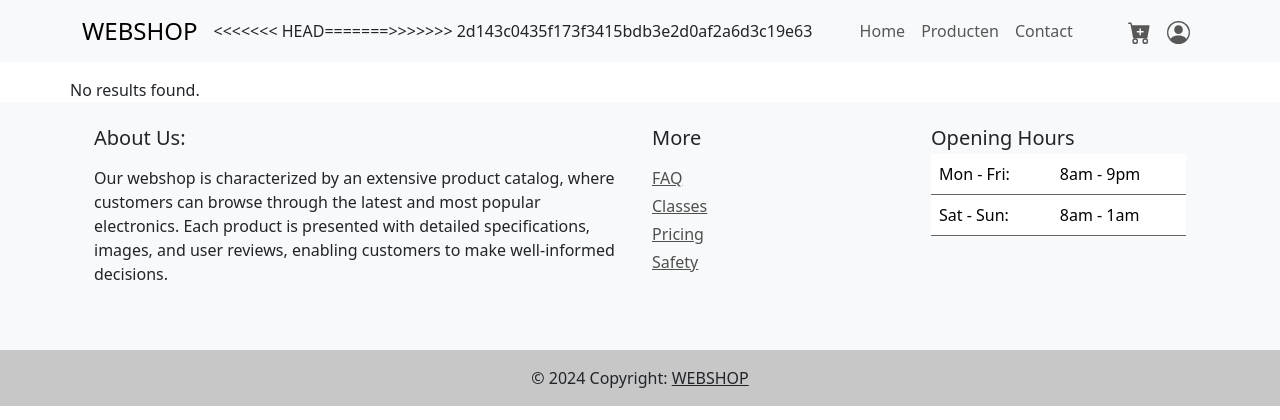
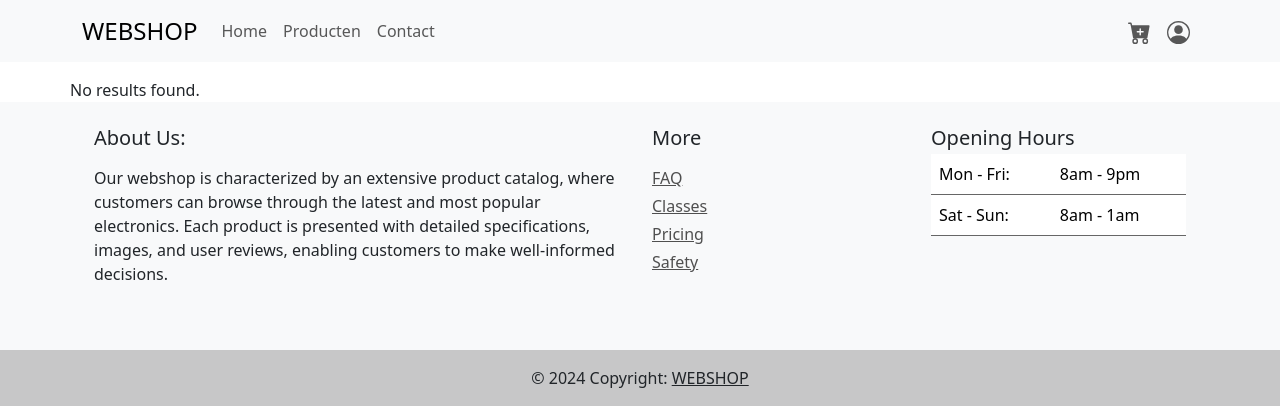
Before and after one commit to dillon-bhatha/backend-eindproject, a PHP site: page /pdo.php in a window 1280 px wide. Shown: the top 420 px of the page. Run offline with PHP 8.4, Linux system fonts and the light colour scheme; data that the repository does not hold is empty.

Commit message:
aanpassingen

```diff
--- a/admin.php
+++ b/admin.php
@@ -18,11 +18,6 @@ if (isset($_POST['add'])) {
         VALUES (:name, :prijs, :info, :foto)";
 
     $pdoresult = $pdoconnect->prepare($query);
-<<<<<<< HEAD
-    //test
-    //test
-=======
->>>>>>> 2d143c0435f173f3415bdb3e2d0af2a6d3c19e63
 
     $pdoExec = $pdoresult->execute(array(
         ":name" => $name,
--- a/pdo.php
+++ b/pdo.php
@@ -15,11 +15,8 @@
             <button class="navbar-toggler" type="button" data-toggle="collapse" data-target="#navbarNav" aria-controls="navbarNav" aria-expanded="false" aria-label="Toggle navigation">
                 <span class="navbar-toggler-icon"></span>
             </button>
-<<<<<<< HEAD
             <div class="collapse navbar-collapse justify-content-between" id="navbarNav">
-=======
             <div class="collapse navbar-collapse justify-content-between" id="navbarNav"> <!-- Changed justify-content -->
->>>>>>> 2d143c0435f173f3415bdb3e2d0af2a6d3c19e63
                 <ul class="navbar-nav">
                     <li class="nav-item">
                         <a class="nav-link" href="home.php">Home</a>
```
